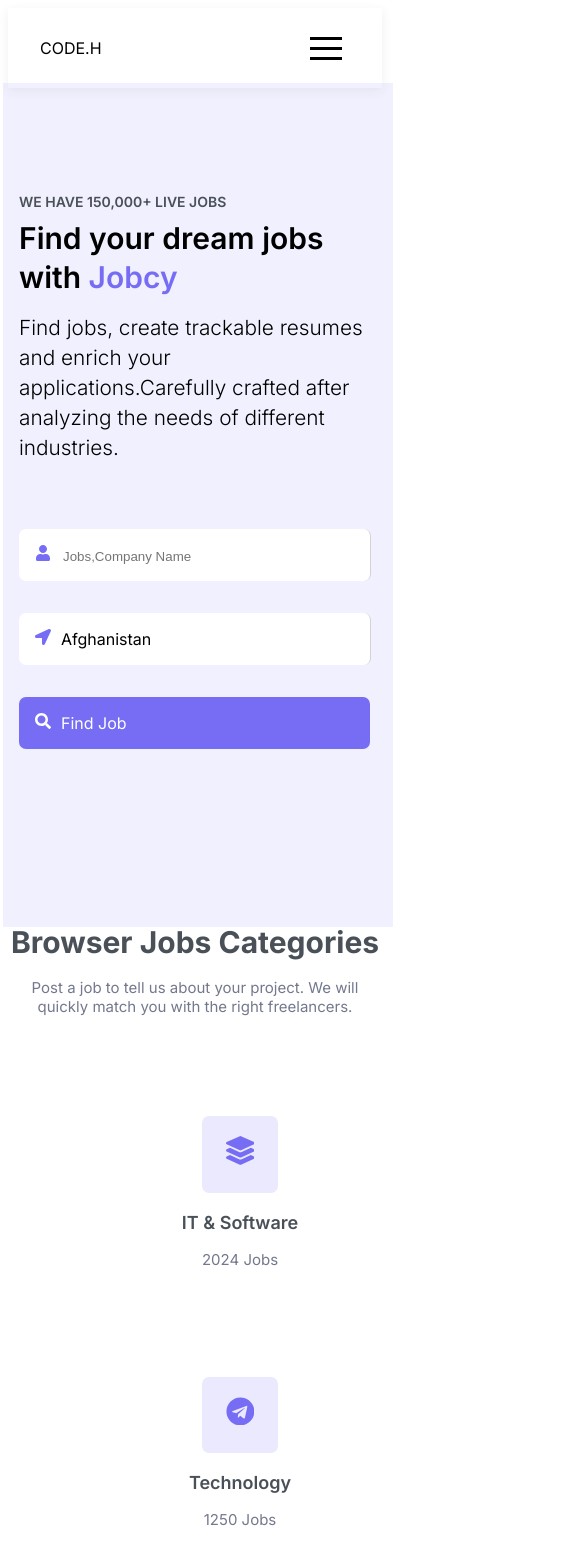
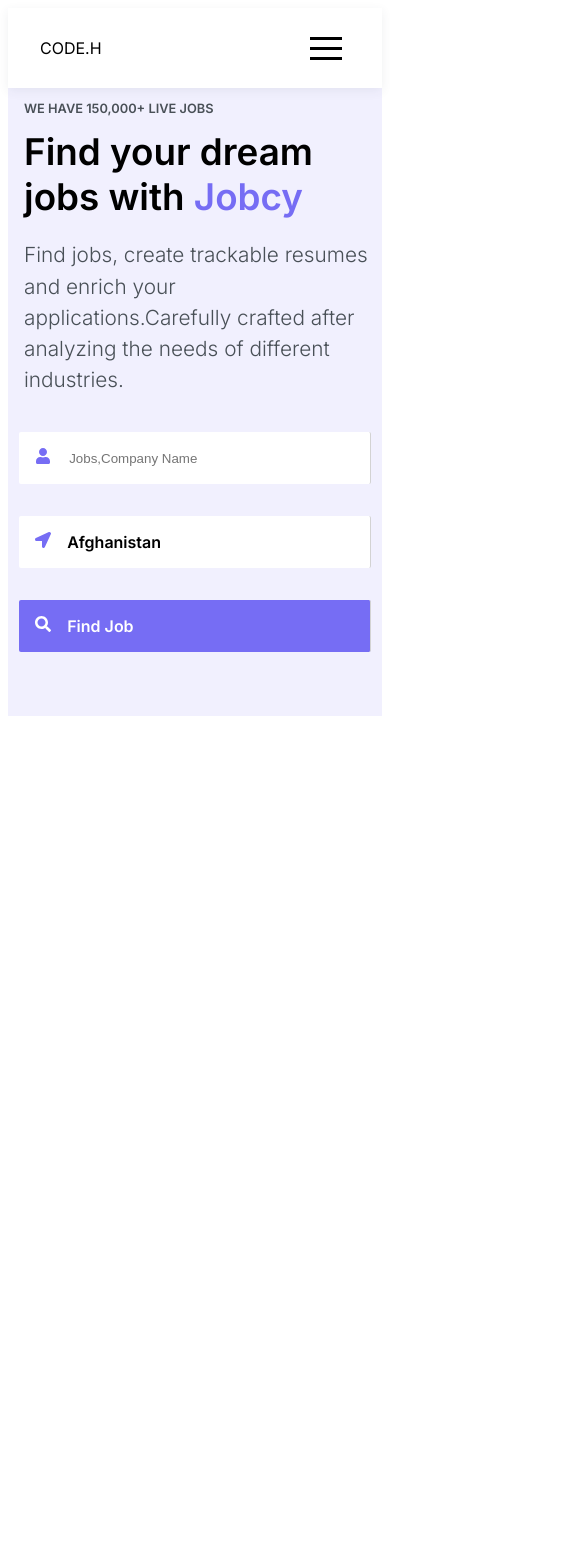
Before and after one commit to mawaisismail/codeHire-web-app-dev, a Next.js app: page / in a window 390 px wide. Shown: the top 1568 px of the page, 585 px wide, since content can reach past the window. After the commit the page ends 844 px from the top, so only its background shows below. Built offline with nearby package versions, Linux system fonts and the light colour scheme.

Commit message:
Hero Responsive

```diff
--- a/src/components/HearoSection/HeroSection.module.scss
+++ b/src/components/HearoSection/HeroSection.module.scss
@@ -1,133 +1,116 @@
 @use "/styles/mixins";
 @import "/styles/variables";
 .HeroContainer {
-  background-color: rgba(118, 109, 244, 0.1);
-  width: 100vw;
   height: 100vh;
-  display: flex;
-  @media (max-width: 1100px) {
-    display: flex;
-    flex-wrap: wrap;
-    margin: -5px !important;
-    min-height: 100vh;
-  }
+  @include mixins.flex(space-between, normal);
   .HeroContent {
-    width: 50vw;
-    padding: 7rem 0 0 3rem;
-    @media (max-width: 1100px) {
-      padding: 0;
-      width: 100vh;
-      p:nth-child(1) {
-        padding-left: 1rem;
-        padding-top: 6rem;
-      }
-      p:nth-child(2) {
-        padding: 0 1rem 0 1rem;
-        line-height: 1.3 !important;
-        font-size: 30px !important;
-      }
-      p:nth-child(3) {
-        padding: 0 1rem 0 1rem;
-      }
-      .HeroSearch {
-        padding-left: 1rem;
-        flex-direction: column;
-        background-color: transparent !important;
-        border-right: none;
-        text-align: left !important;
-        justify-content: center !important;
-        .HeroName,
-        .HeroLocation,
-        .HeroFindJob {
-          margin: 1rem 0;
-          border-radius: 7px !important;
-          padding: 1rem 0 !important;
-          background-color: white;
-          width: 90vw !important;
-        }
-        .HeroNameFa,
-        .HeroLocationFa,
-        .HeroFindJobFa {
-          margin-left: 1rem;
-        }
-      }
-    }
+    width: 50%;
+    font-weight: 600;
+    padding: 13rem 0 0 1rem;
     p:nth-child(1) {
-      font-size: 14px;
-      font-weight: 600;
+      font-size: 0.8em;
       color: #495057;
     }
     p:nth-child(2) {
-      margin-top: -0.3rem;
-      margin-bottom: -0.3rem;
-      font-size: 50px;
-      font-weight: 600;
-      line-height: 3.6rem;
-
+      font-size: 2.3em;
+      display: inline;
       span {
         color: #766df4;
       }
     }
     p:nth-child(3) {
+      color: #495057;
       font-size: 1.3rem;
       font-weight: 300;
-      line-height: 30px;
+      line-height: 1.5;
     }
     .HeroSearch {
-      border-radius: 6px;
-      margin-right: 25px;
-      margin-top: 50px;
-      background-color: white;
       display: flex;
-      margin-bottom: 4rem;
-      justify-content: center;
-      text-align: center;
-      .HeroName {
-        border-right: 1px solid lightgrey;
-        padding: 1.5rem 0 0 0.2rem;
-        width: 25vw;
-        .HeroNameFa {
-          margin-right: 10px;
-          color: #766df4;
-        }
-        .HeroNameInput {
+      flex-direction: row;
+      margin-left: -0.3rem;
+      .HeroName,
+      .HeroLocation,
+      .HeroFindJob {
+        border-right: 1px solid lightgray;
+        justify-content: left;
+        border-radius: 2px;
+        background-color: white;
+        padding: 1.5em 0;
+        width: 190px;
+        height: 20px;
+        display: flex;
+        .HeroInput {
           border: none;
           outline: none;
         }
-      }
-      .HeroLocation {
-        padding: 1.5rem;
-        width: 20vw;
-        border-right: 1px solid lightgrey;
-        .HeroLocationFa {
-          margin-right: 10px;
+        .HeroFa {
           color: #766df4;
+          margin: 0 1rem;
         }
       }
       .HeroFindJob {
-        border-radius: 0 7px 7px 0;
+        color: white;
         background-color: #766df4;
-        width: 20vw;
-        padding: 1.5rem;
-        color: white;
-        .HeroFindJobFa {
-          margin-right: 10px;
+        .HeroFa {
           color: white;
         }
       }
     }
   }
   .HeroLogo {
-    width: 50vw;
-    background: url("/static/images/work2.png") no-repeat center center/contain;
-    min-width: 630px;
-    height: 480px;
-    max-height: 550px;
-    min-height: 340px;
-    @media (max-width: 1100px) {
-      background: none;
+    width: 60vw;
+    .img {
+      background: url("/static/images/work2.png") no-repeat right/contain;
+      height: 90%;
+      width: 100%;
+    }
+  }
+  @media (max-width: 1024px) {
+    .HeroContent {
+      width: 50vw;
+      padding: 5rem 0 0 0;
+    }
+    .HeroLogo {
+      width: 45vw;
+    }
+  }
+  @media (max-width: 768px) {
+    display: flex;
+    height: auto;
+    padding: 0 0 3rem 0;
+    flex-direction: column;
+    .HeroContent {
+      flex-direction: column;
+      justify-content: center;
+      text-align: justify-all;
+      width: 90vw;
+    }
+    .HeroLogo {
+      height: 0;
       width: 0;
-      height: 0;
+    }
+  }
+  @media (max-width: 425px) {
+    .HeroContent {
+      width: 90vw;
+      padding: 0;
+      .HeroSearch {
+        flex-direction: column;
+        justify-content: center;
+        text-align: justify-all;
+        width: 90vw;
+        .HeroFindJob,
+        .HeroLocation,
+        .HeroName {
+          justify-content: left;
+          min-width: 90vw;
+          margin: 1em 0;
+          padding: 1em 0;
+          .HeroFa {
+            margin: 0 1em;
+          }
+        }
+      }
     }
   }
 }
--- a/src/components/HearoSection/HeroSection.tsx
+++ b/src/components/HearoSection/HeroSection.tsx
@@ -1,8 +1,12 @@
 import styles from "./HeroSection.module.scss";
 import { FaUser, FaSearch, FaLocationArrow } from "react-icons/fa";
-
+import { Container } from "@mui/material";
 export const HeroSection = () => {
   return (
+    <Container
+      maxWidth="xl"
+      style={{ backgroundColor: "rgba(118, 109, 244, 0.1)" }}
+    >
       <div className={styles.HeroContainer}>
         <div className={styles.HeroContent}>
           <p>WE HAVE 150,000+ LIVE JOBS</p>
@@ -11,28 +15,31 @@
           </p>
           <p>
             Find jobs, create trackable resumes and enrich your
-          applications.Carefully crafted after analyzing the needs of different
-          industries.
+            applications.Carefully crafted after analyzing the needs of
+            different industries.
           </p>
           <div className={styles.HeroSearch}>
             <div className={styles.HeroName}>
-            <FaUser className={styles.HeroNameFa} />
+              <FaUser className={styles.HeroFa} />
               <input
                 placeholder="Jobs,Company Name"
-              className={styles.HeroNameInput}
+                className={styles.HeroInput}
               />
             </div>
             <div className={styles.HeroLocation}>
-            <FaLocationArrow className={styles.HeroLocationFa} />
+              <FaLocationArrow className={styles.HeroFa} />
               Afghanistan
             </div>
             <div className={styles.HeroFindJob}>
-            <FaSearch className={styles.HeroFindJobFa} />
+              <FaSearch className={styles.HeroFa} />
               Find Job
             </div>
           </div>
         </div>
-      <div className={styles.HeroLogo}></div>
+        <div className={styles.HeroLogo}>
+          <p className={styles.img}></p>
         </div>
+      </div>
+    </Container>
   );
 };
--- a/src/pages/index.tsx
+++ b/src/pages/index.tsx
@@ -1,22 +1,22 @@
-import { Client } from "@/components/Browse/Client";
-import { NavComp } from "@/components/Nav_Com/NavComp";
-import { BrowserJob } from "@/components/BrowserJob/BrowserJob";
-import { JobWork } from "@/components/JobWork/JobWork";
-import { Card } from "@/components/Card/Card";
-import { Subscribe } from "@/components/Subscribe/Subscribe";
-import { Footer } from "@/components/Footer/Footer";
+// import { Client } from "@/components/Browse/Client";
+// import { NavComp } from "@/components/Nav_Com/NavComp";
+// import { BrowserJob } from "@/components/BrowserJob/BrowserJob";
+// import { JobWork } from "@/components/JobWork/JobWork";
+// import { Card } from "@/components/Card/Card";
+// import { Subscribe } from "@/components/Subscribe/Subscribe";
+// import { Footer } from "@/components/Footer/Footer";
 import { HeroSection } from "@/components/HearoSection/HeroSection";
 const Pages = () => {
   return (
     <div>
       <HeroSection />
-      <BrowserJob />
-      <NavComp />
-      <JobWork />
-      <Client />
-      <Card />
-      <Subscribe />
-      <Footer />
+      {/*<BrowserJob />*/}
+      {/*<NavComp />*/}
+      {/*<JobWork />*/}
+      {/*<Client />*/}
+      {/*<Card />*/}
+      {/*<Subscribe />*/}
+      {/*<Footer />*/}
     </div>
   );
 };
```
Lines whose indentation alone changed are shown as unchanged.
